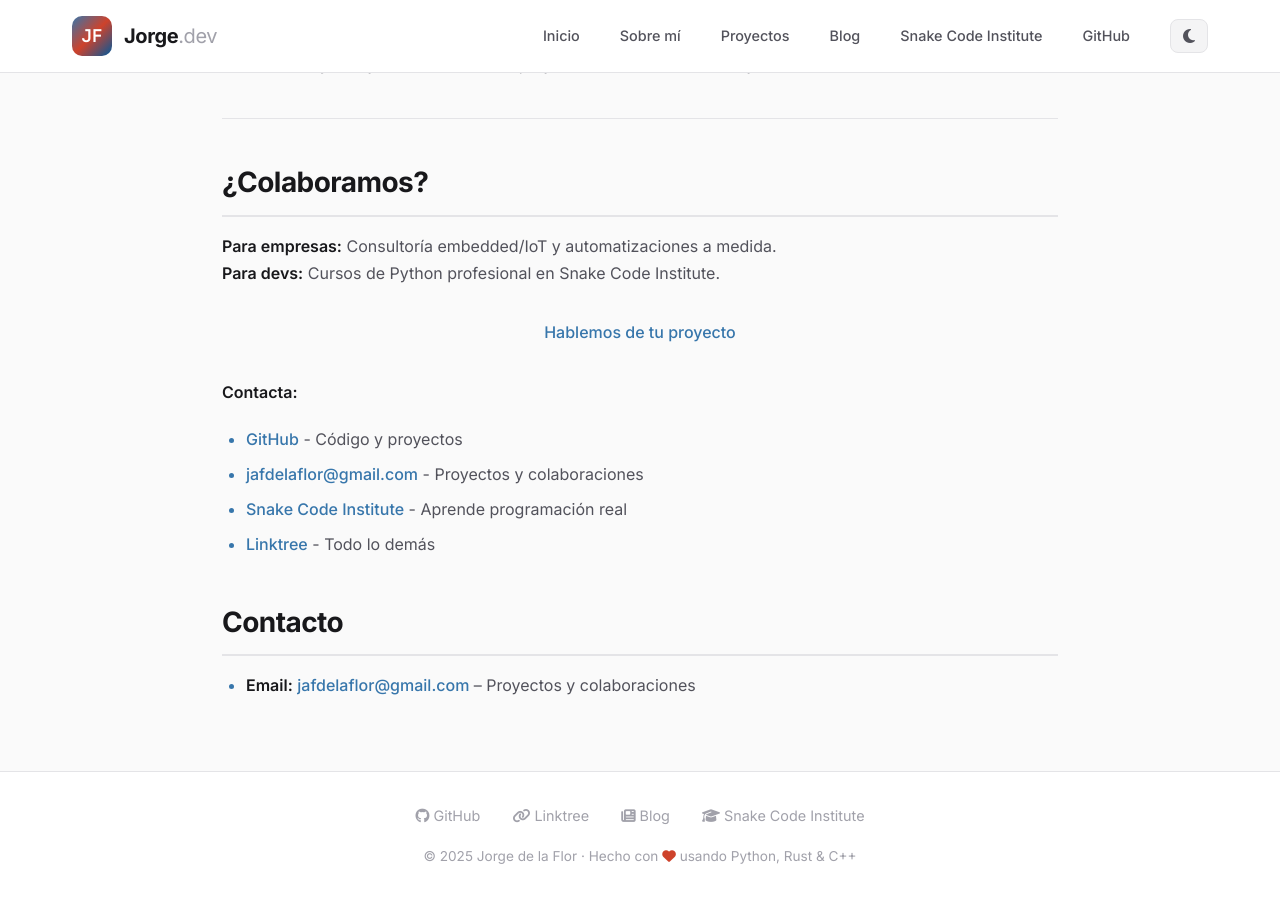
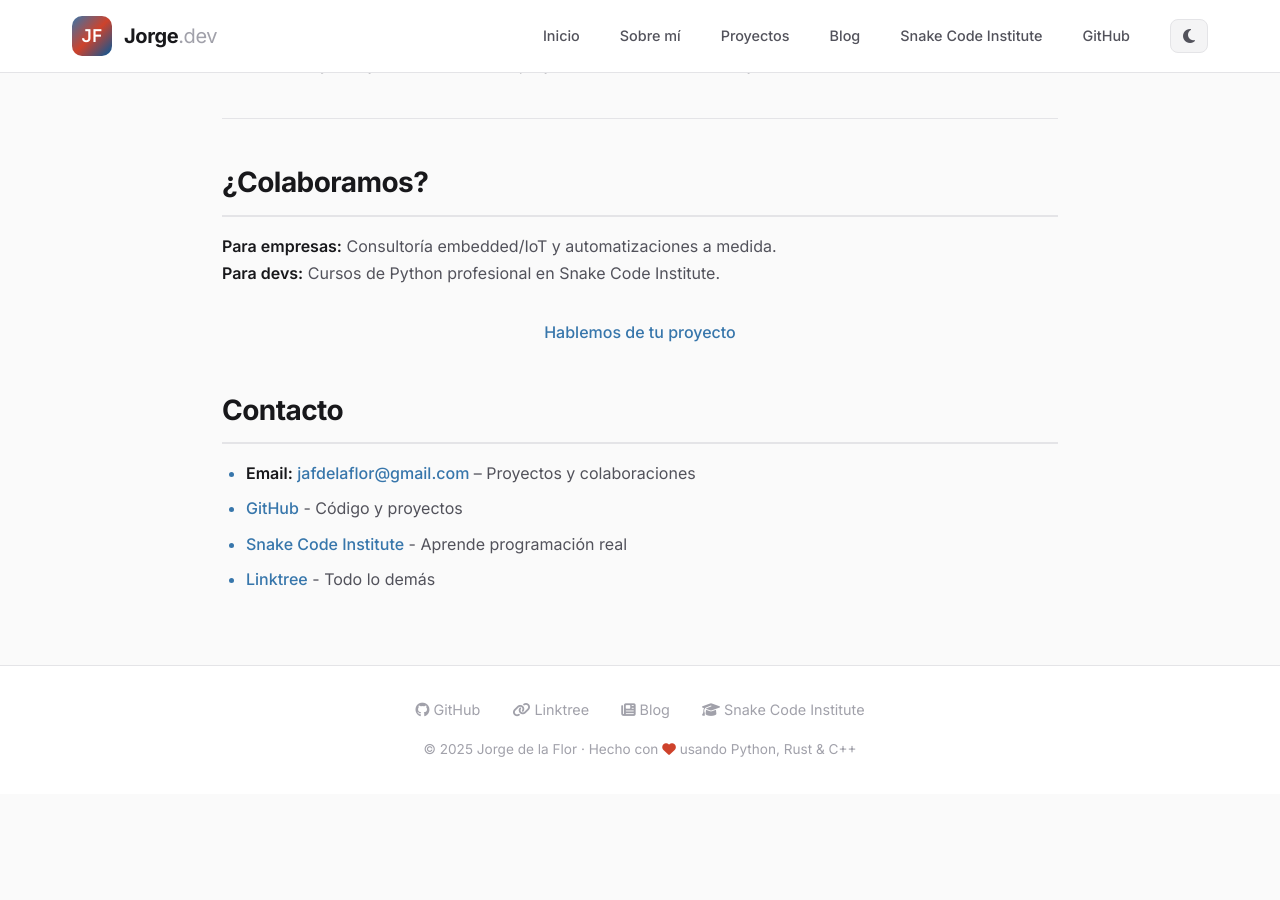
Before and after one commit to Jorge-de-la-Flor/Jorge-de-la-Flor.github.io, a Jekyll site: the page built from index.md, in a window 1280 px wide and 900 px high, scrolled down 1874 px. Built offline with Jekyll 4.4.1, drawn with Linux system fonts in a browser that asks for light colours; after the commit the page ends 2668 px from its top, so only the background shows below that.

Commit message:
update index.md

```diff
--- a/index.md
+++ b/index.md
@@ -87,16 +87,9 @@ title: Jorge de la Flor - Software Developer
   <a href="#contacto" class="cta-button">Hablemos de tu proyecto</a>
 </div>
 
-**Contacta:**
-- [GitHub]({{ site.github.owner_url }}) - Código y proyectos
-- [jafdelaflor@gmail.com](mailto:jafdelaflor@gmail.com) - Proyectos y colaboraciones
-- [Snake Code Institute]({{ '/md_pages/sci/' | relative_url }}) - Aprende programación real
-- [Linktree](https://linktr.ee/frostalo) - Todo lo demás
-
-<!-- <div style="text-align:center; margin: 3rem 0;">
-  <a href="mailto:jafdelaflor@gmail.com" class="cta-button">Hablemos de tu proyecto</a>
-</div> -->
-
 ## Contacto {#contacto}
 
 - **Email:** [jafdelaflor@gmail.com](mailto:jafdelaflor@gmail.com) – Proyectos y colaboraciones
+- [GitHub]({{ site.github.owner_url }}) - Código y proyectos
+- [Snake Code Institute]({{ '/md_pages/sci/' | relative_url }}) - Aprende programación real
+- [Linktree](https://linktr.ee/frostalo) - Todo lo demás
```
